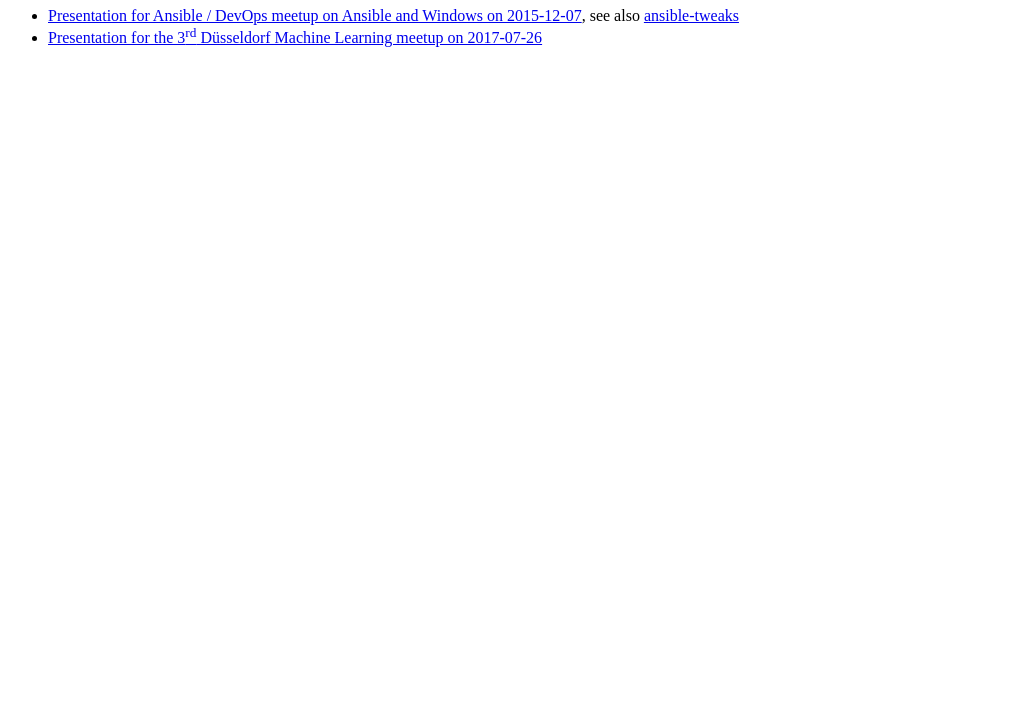
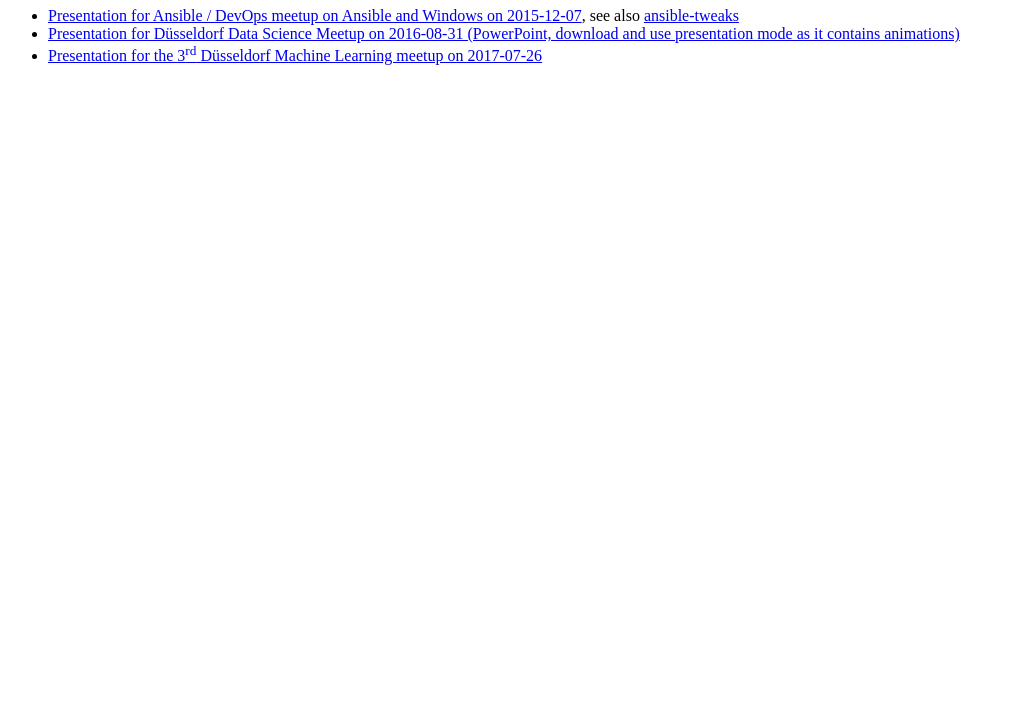
Before and after one commit to carsten-langer/carsten-langer.github.io, a plain HTML site: page index.html in a window 1280 px wide. Shown: the part 73-800 px from the top of the page, without its empty margins (0-1014 px from the left). Drawn offline with Linux system fonts and the light colour scheme.

Commit message:
adds From Excel to Spark presentation

```diff
--- a/index.html
+++ b/index.html
@@ -12,6 +12,9 @@
 				<a href="https://carsten-langer.github.io/ansible-and-windows/Ansible%20and%20Windows.slides.html">Presentation for Ansible / DevOps meetup on Ansible and Windows on 2015-12-07</a>, see also <a href="https://github.com/carsten-langer/ansible-tweaks">ansible-tweaks</a>
 			</li>
 			<li>
+				<a href="https://carsten-langer.github.io/from-excel-to-spark/2016-08-31%20From%20Excel%20via%20SQL%20to%20MapReduce%20to%20SparkSQL%20extern.pptx">Presentation for Düsseldorf Data Science Meetup on 2016-08-31 (PowerPoint, download and use presentation mode as it contains animations)</a>
+			</li>
+			<li>
 				<a href="https://carsten-langer.github.io/ml-meetup-3-spark-zeppelin/">Presentation for the 3<sup>rd</sup> Düsseldorf Machine Learning meetup on 2017-07-26</a>
 			</li>
 		</ul>
```
Also changed, not shown: 1 other file.
